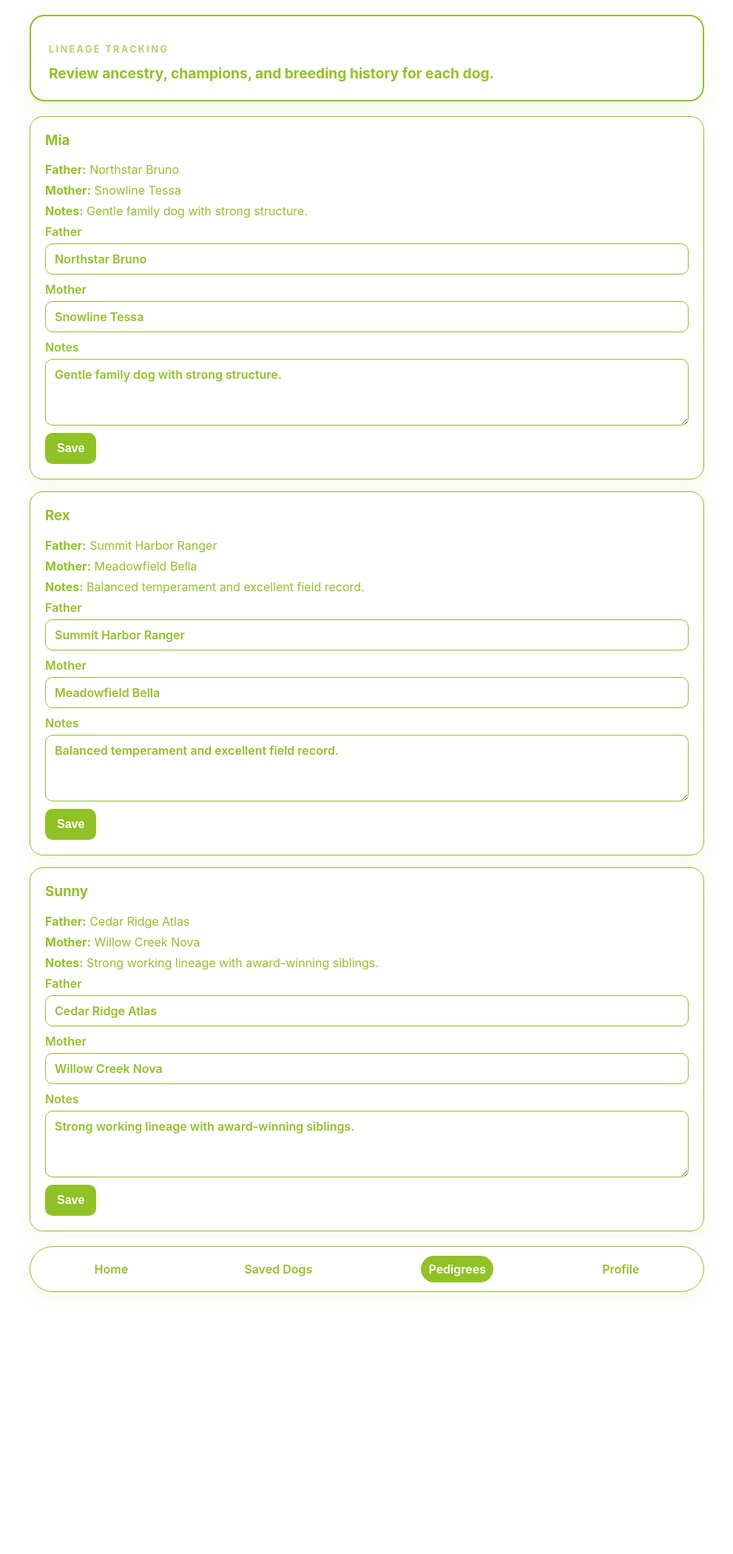
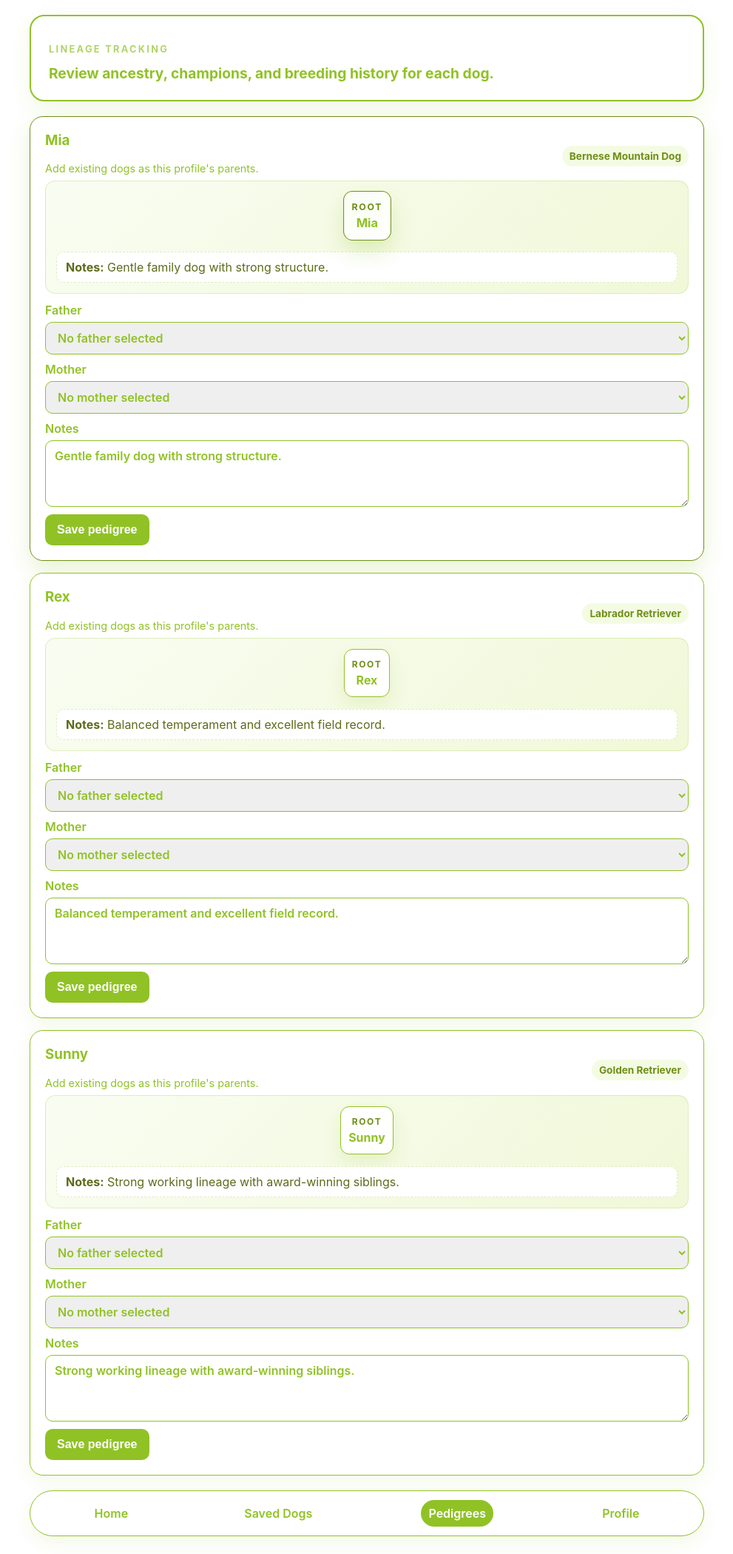
Before and after one commit to imukht/cse-project-team13, a Flask app: page /pedigrees?selected_dog=3 in a window 1280 px wide. Shown: the part 88-2188 px from the top of the page at 74% size, without its empty margins (144-1135 px from the left). Before the commit the page ends 1842 px from the top, so only its background shows below. Run offline with Flask 3, Linux system fonts and the light colour scheme; a user stored in the database is signed in; data comes from the database, SQL or seed files in the repository.

Commit message:
polished pedigrees / family tree and changed dog sex selection function

```diff
--- a/app.py
+++ b/app.py
@@ -408,7 +408,40 @@ def saved_dogs():
 def pedigrees():
     db = get_db()
     dogs = db.execute("SELECT * FROM dogs WHERE owner_id = ? ORDER BY id DESC", (session["user_id"],)).fetchall()
-    return render_template("pedigrees.html", dogs=dogs, active_page="pedigrees")
+    selected_dog_id = request.args.get("selected_dog", type=int)
+
+    def build_branch(dog, depth=0):
+        if depth >= 3:
+            return None
+
+        parent_entries = []
+        father_name = dog["father"].strip() if dog["father"] else ""
+        mother_name = dog["mother"].strip() if dog["mother"] else ""
+
+        if father_name:
+            father_dog = next((item for item in dogs if item["name"] == father_name), None)
+            if father_dog:
+                parent_entries.append(("Father", father_dog, build_branch(father_dog, depth + 1)))
+        if mother_name:
+            mother_dog = next((item for item in dogs if item["name"] == mother_name), None)
+            if mother_dog:
+                parent_entries.append(("Mother", mother_dog, build_branch(mother_dog, depth + 1)))
+
+        return {
+            "dog": dog,
+            "depth": depth,
+            "parents": parent_entries,
+        }
+
+    pedigree_trees = {dog["id"]: build_branch(dog) for dog in dogs}
+
+    return render_template(
+        "pedigrees.html",
+        dogs=dogs,
+        active_page="pedigrees",
+        selected_dog_id=selected_dog_id,
+        pedigree_trees=pedigree_trees,
+    )
 
 
 @app.route("/profile", methods=["GET", "POST"])
@@ -573,23 +606,53 @@ def toggle_save(dog_id):
     return redirect(request.referrer or url_for("homepage"))
 
 
+@app.route("/pedigrees/<int:dog_id>/relationships", methods=["POST"])
+@login_required
+def update_pedigree_relationships(dog_id):
+    db = get_db()
+    dog = db.execute("SELECT id FROM dogs WHERE id = ? AND owner_id = ?", (dog_id, session["user_id"])).fetchone()
+    if not dog:
+        flash("Dog profile not found.", "error")
+        return redirect(url_for("pedigrees"))
+
+    father_id = request.form.get("father_id", "").strip()
+    mother_id = request.form.get("mother_id", "").strip()
+    notes = request.form.get("notes", "").strip()
+
+    if father_id and mother_id and father_id == mother_id:
+        flash("Please choose different dogs for father and mother.", "error")
+        return redirect(url_for("pedigrees", selected_dog=dog_id))
+
+    if father_id == str(dog_id) or mother_id == str(dog_id):
+        flash("A dog cannot be linked as its own parent.", "error")
+        return redirect(url_for("pedigrees", selected_dog=dog_id))
+
+    father_name = ""
+    mother_name = ""
+
+    if father_id:
+        father_dog = db.execute("SELECT id, name FROM dogs WHERE id = ? AND owner_id = ?", (father_id, session["user_id"])).fetchone()
+        if father_dog:
+            father_name = father_dog["name"]
+
+    if mother_id:
+        mother_dog = db.execute("SELECT id, name FROM dogs WHERE id = ? AND owner_id = ?", (mother_id, session["user_id"])).fetchone()
+        if mother_dog:
+            mother_name = mother_dog["name"]
+
+    db.execute(
+        "UPDATE dogs SET father = ?, mother = ?, notes = ? WHERE id = ? AND owner_id = ?",
+        (father_name, mother_name, notes, dog_id, session["user_id"]),
+    )
+    db.commit()
+    flash("Pedigree updated.", "success")
+    return redirect(url_for("pedigrees", selected_dog=dog_id))
+
+
 @app.route("/dogs/<int:dog_id>/pedigree", methods=["POST"])
 @login_required
 def update_pedigree(dog_id):
-    db = get_db()
-    db.execute(
-        "UPDATE dogs SET father = ?, mother = ?, notes = ? WHERE id = ? AND owner_id = ?",
-        (
-            request.form.get("father", "").strip(),
-            request.form.get("mother", "").strip(),
-            request.form.get("notes", "").strip(),
-            dog_id,
-            session["user_id"],
-        ),
-    )
-    db.commit()
-    flash("Pedigree updated.", "success")
-    return redirect(request.referrer or url_for("pedigrees"))
+    return update_pedigree_relationships(dog_id)
 
 
 @app.route("/style.css")
--- a/style.css
+++ b/style.css
@@ -239,6 +239,149 @@ button:hover {
   color: #90c226;
 }
 
+.selected-card {
+  border-color: #6f8f17;
+  box-shadow: 0 12px 30px rgba(144, 194, 38, 0.2);
+}
+
+.pill {
+  display: inline-flex;
+  align-items: center;
+  padding: 6px 10px;
+  border-radius: 999px;
+  background: #f4fbe3;
+  color: #6f8f17;
+  font-size: 0.85rem;
+  font-weight: 700;
+}
+
+.pedigree-summary {
+  display: grid;
+  gap: 8px;
+  padding: 14px;
+  border: 1px solid rgba(144, 194, 38, 0.24);
+  border-radius: 14px;
+  background: linear-gradient(135deg, #f9fdf2 0%, #f1f8d8 100%);
+  margin-bottom: 12px;
+}
+
+.family-tree {
+  display: grid;
+  gap: 10px;
+}
+
+.family-tree-multi {
+  display: flex;
+  flex-direction: column;
+  gap: 12px;
+}
+
+.family-branch {
+  display: flex;
+  flex-direction: column;
+  align-items: center;
+  gap: 10px;
+}
+
+.family-branch-children {
+  display: flex;
+  justify-content: center;
+  flex-wrap: wrap;
+  gap: 16px;
+  width: 100%;
+}
+
+.family-branch-child {
+  display: flex;
+  flex-direction: column;
+  align-items: center;
+  gap: 8px;
+  min-width: 140px;
+}
+
+.family-branch-connector {
+  width: 2px;
+  height: 12px;
+  background: linear-gradient(180deg, #90c226 0%, #c5e06e 100%);
+}
+
+.generation-divider {
+  display: flex;
+  align-items: center;
+  justify-content: center;
+  width: 100%;
+  margin: 2px 0;
+}
+
+.generation-divider::before,
+.generation-divider::after {
+  content: "";
+  flex: 1;
+  height: 1px;
+  background: linear-gradient(90deg, transparent 0%, #90c226 50%, transparent 100%);
+}
+
+.generation-divider span {
+  padding: 0 8px;
+  font-size: 0.72rem;
+  text-transform: uppercase;
+  letter-spacing: 0.14em;
+  color: #6f8f17;
+  font-weight: 700;
+}
+
+.family-node {
+  display: grid;
+  gap: 4px;
+  justify-items: center;
+  text-align: center;
+  padding: 12px 10px;
+  border-radius: 12px;
+  background: #ffffff;
+  border: 1px solid rgba(144, 194, 38, 0.25);
+  box-shadow: 0 6px 16px rgba(144, 194, 38, 0.08);
+}
+
+.family-node-parent {
+  background: #f4fbe3;
+}
+
+.family-node-root {
+  background: #ffffff;
+  border-color: #90c226;
+  box-shadow: 0 10px 24px rgba(144, 194, 38, 0.16);
+}
+
+.family-node-selected {
+  border-color: #6f8f17;
+  background: linear-gradient(135deg, #f9fdf2 0%, #ffffff 100%);
+  box-shadow: 0 14px 28px rgba(144, 194, 38, 0.24);
+  transform: scale(1.03);
+}
+
+.family-role {
+  font-size: 0.75rem;
+  text-transform: uppercase;
+  letter-spacing: 0.14em;
+  color: #6f8f17;
+  font-weight: 700;
+}
+
+.family-connector {
+  height: 2px;
+  background: linear-gradient(90deg, #90c226 0%, #c5e06e 100%);
+  border-radius: 999px;
+}
+
+.notes-box {
+  padding: 10px 12px;
+  border-radius: 10px;
+  background: #ffffff;
+  border: 1px dashed rgba(144, 194, 38, 0.3);
+  color: #5d6b1b;
+  margin-top: 8px;
+}
+
 .editor-form {
   display: grid;
   gap: 10px;
@@ -412,6 +555,19 @@ button:hover {
     height: 180px;
   }
 
+  .family-tree {
+    grid-template-columns: 1fr;
+  }
+
+  .family-branch-children {
+    flex-direction: column;
+    align-items: center;
+  }
+
+  .family-connector {
+    display: none;
+  }
+
   .bottom-nav {
     gap: 4px;
     font-size: 0.9rem;
--- /dev/null
+++ b/templates/partials/pedigree_branch.html
@@ -0,0 +1,29 @@
+{% macro render_branch(branch, depth=0) %}
+  <div class="family-branch{% if depth > 0 %} family-branch-nested{% endif %}">
+    <div class="family-node family-node-root{% if selected_dog_id == branch.dog['id'] %} family-node-selected{% endif %}">
+      <span class="family-role">{{ 'Root' if depth == 0 else 'Ancestor' }}</span>
+      <strong>{{ branch.dog['name'] }}</strong>
+    </div>
+    {% if branch.parents %}
+      <div class="generation-divider">
+        <span>Generation {{ depth + 2 }}</span>
+      </div>
+      <div class="family-branch-children">
+        {% for role, parent_dog, child_branch in branch.parents %}
+          <div class="family-branch-child">
+            <div class="family-node family-node-parent">
+              <span class="family-role">{{ role }}</span>
+              <strong>{{ parent_dog['name'] }}</strong>
+            </div>
+            {% if child_branch %}
+              <div class="family-branch-connector" aria-hidden="true"></div>
+              {{ render_branch(child_branch, depth + 1) }}
+            {% endif %}
+          </div>
+        {% endfor %}
+      </div>
+    {% endif %}
+  </div>
+{% endmacro %}
+
+{{ render_branch(branch) }}
--- a/templates/pedigrees.html
+++ b/templates/pedigrees.html
@@ -35,26 +35,69 @@
 
       <section class="dog-list" aria-label="Pedigree summaries">
         {% for dog in dogs %}
-          <article class="info-card">
-            <h3>{{ dog['name'] }}</h3>
-            <p><strong>Father:</strong> {{ dog['father'] or 'Not listed' }}</p>
-            <p><strong>Mother:</strong> {{ dog['mother'] or 'Not listed' }}</p>
-            <p><strong>Notes:</strong> {{ dog['notes'] or 'No notes yet.' }}</p>
-            <form method="post" action="{{ url_for('update_pedigree', dog_id=dog['id']) }}" class="editor-form">
+          <article class="info-card{% if selected_dog_id == dog['id'] %} selected-card{% endif %}">
+            <div class="card-header">
+              <div>
+                <h3>{{ dog['name'] }}</h3>
+                <p class="helper-text">Add existing dogs as this profile's parents.</p>
+              </div>
+              <span class="pill">{{ dog['breed'] }}</span>
+            </div>
+
+            <div class="pedigree-summary">
+              {% set branch = pedigree_trees.get(dog['id']) %}
+              {% if branch %}
+                <div class="family-tree family-tree-multi">
+                  {% include 'partials/pedigree_branch.html' %}
+                </div>
+              {% else %}
+                <div class="family-tree">
+                  <div class="family-node family-node-parent">
+                    <span class="family-role">Father</span>
+                    <strong>{{ dog['father'] or 'Not linked yet' }}</strong>
+                  </div>
+                  <div class="family-connector" aria-hidden="true"></div>
+                  <div class="family-node family-node-root{% if selected_dog_id == dog['id'] %} family-node-selected{% endif %}">
+                    <span class="family-role">Root</span>
+                    <strong>{{ dog['name'] }}</strong>
+                  </div>
+                  <div class="family-connector" aria-hidden="true"></div>
+                  <div class="family-node family-node-parent">
+                    <span class="family-role">Mother</span>
+                    <strong>{{ dog['mother'] or 'Not linked yet' }}</strong>
+                  </div>
+                </div>
+              {% endif %}
+              <div class="notes-box">
+                <strong>Notes:</strong> {{ dog['notes'] or 'No notes yet.' }}
+              </div>
+            </div>
+
+            <form method="post" action="{{ url_for('update_pedigree_relationships', dog_id=dog['id']) }}" class="editor-form">
               <label>
                 <span>Father</span>
-                <input type="text" name="father" value="{{ dog['father'] }}" />
+                <select name="father_id">
+                  <option value="">No father selected</option>
+                  {% for other_dog in dogs if other_dog['id'] != dog['id'] and other_dog['sex'] == 'Male' %}
+                    <option value="{{ other_dog['id'] }}" {% if dog['father'] and dog['father'] == other_dog['name'] %}selected{% endif %}>{{ other_dog['name'] }} ({{ other_dog['breed'] }})</option>
+                  {% endfor %}
+                </select>
               </label>
               <label>
                 <span>Mother</span>
-                <input type="text" name="mother" value="{{ dog['mother'] }}" />
+                <select name="mother_id">
+                  <option value="">No mother selected</option>
+                  {% for other_dog in dogs if other_dog['id'] != dog['id'] and other_dog['sex'] == 'Female' %}
+                    <option value="{{ other_dog['id'] }}" {% if dog['mother'] and dog['mother'] == other_dog['name'] %}selected{% endif %}>{{ other_dog['name'] }} ({{ other_dog['breed'] }})</option>
+                  {% endfor %}
+                </select>
               </label>
               <label>
                 <span>Notes</span>
                 <textarea name="notes">{{ dog['notes'] }}</textarea>
               </label>
               <div class="form-actions">
-                <button type="submit">Save</button>
+                <button type="submit">Save pedigree</button>
               </div>
             </form>
           </article>
--- a/templates/saved-dogs.html
+++ b/templates/saved-dogs.html
@@ -46,7 +46,7 @@
                 <form method="post" action="{{ url_for('toggle_save', dog_id=dog['id']) }}" class="inline-form">
                   <button type="submit" class="secondary-btn">Unsave</button>
                 </form>
-                <a class="secondary-btn inline-link" href="{{ url_for('pedigrees') }}">View Pedigree</a>
+                <a class="secondary-btn inline-link" href="{{ url_for('pedigrees', selected_dog=dog['id']) }}">View Pedigree</a>
                 <form method="post" action="{{ url_for('delete_dog', dog_id=dog['id']) }}" class="inline-form" onsubmit="return confirm('Are you sure you want to delete this dog profile?');">
                   <button type="submit" class="secondary-btn small-btn">Delete</button>
                 </form>
```
Also changed, not shown: templates/homepage.html (+10 -3 lines), tests/test_pedigree_flow.py (added, +121 -0 lines).
